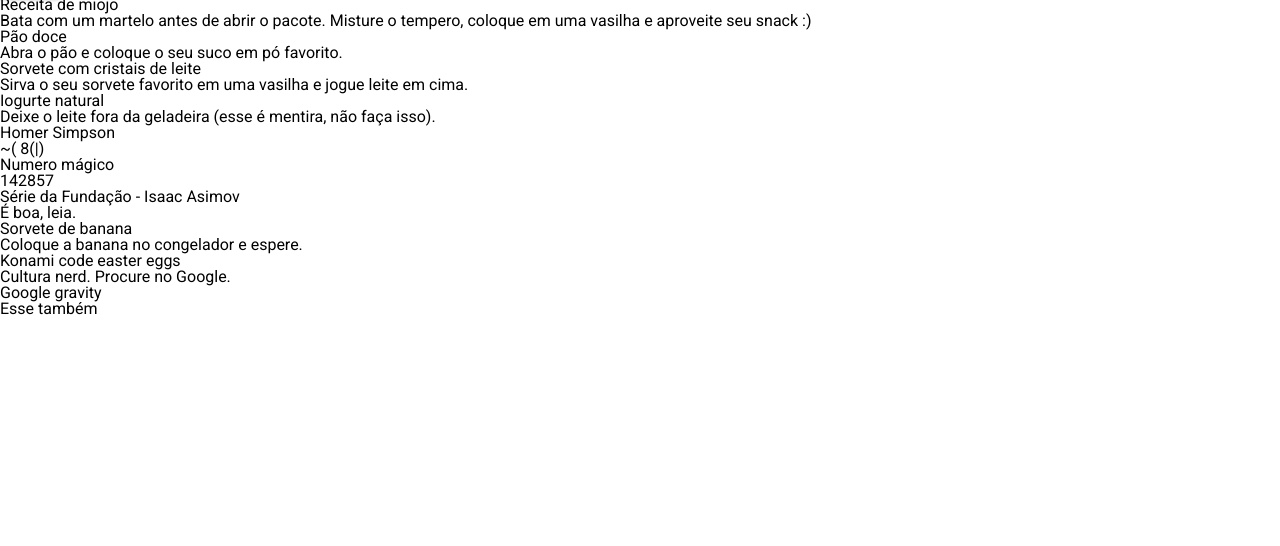
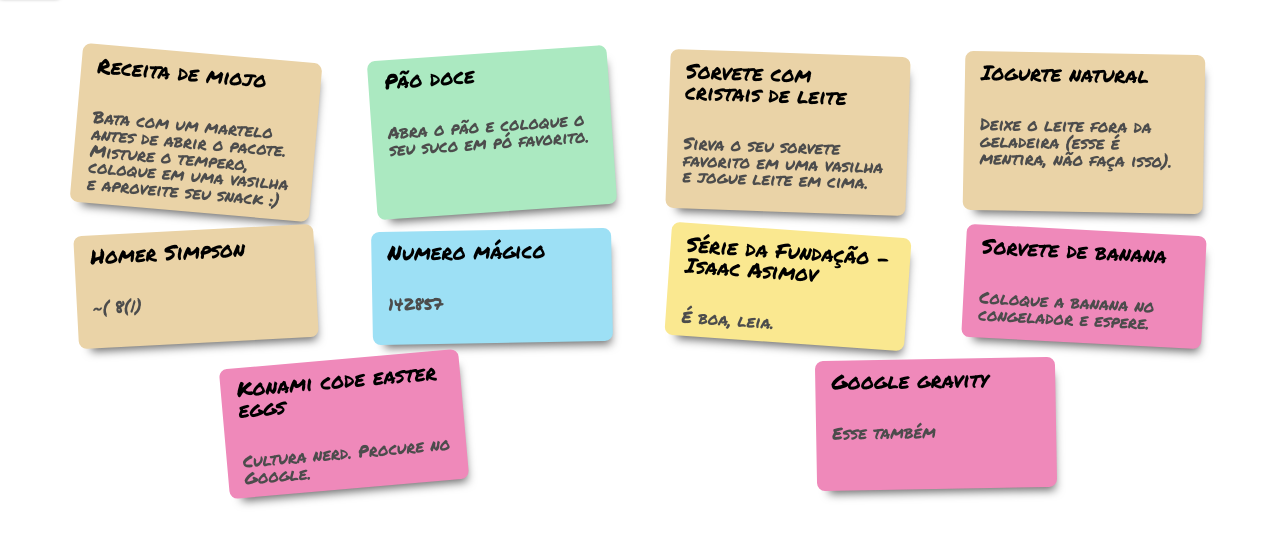
Before and after one commit to antoniolma/TecWeb_DesafioCSS, a plain HTML site: page docs/index.html in a window 1280 px wide. Shown: the part 134-680 px from the top of the page. Drawn offline with nearby package versions, Linux system fonts and the light colour scheme.

Commit message:
Cards concluidos

```diff
--- a/docs/getit.css
+++ b/docs/getit.css
@@ -95,3 +95,114 @@
 .subtitle{
   padding: 1%;
 }
+
+
+ .card-color-1{
+   background-color: #ead3a7
+ }
+ .card-color-2{
+   background-color: #9de0f5
+ }
+ .card-color-3{
+   background-color: #ef89ba
+ }
+ .card-color-4{
+   background-color: #fae890
+ }
+ .card-color-5{
+   background-color: #abe9c1
+ }
+
+ /* https://css-tricks.com/snippets/css/a-guide-to-flexbox/ */
+ .card{
+   /* height: 10rem; */
+   width: 15rem;
+
+   border-radius: 0.5rem;
+   box-shadow: 5px 10px 10px -7px #696969;
+ }
+
+ .card-container{
+   display: flex;
+
+   margin-left: 3.5rem;    /* Espacamento das bordas*/
+   margin-right: 3.5rem;
+   margin-top: 3.5rem;
+   margin-bottom: 3.5rem;
+
+   flex-direction: row; /* Define orientacao horizontal */
+   flex-wrap: wrap;
+   justify-content: space-around;
+
+   gap: 17px;
+ }
+
+ .card-title{
+   font-family: 'Permanent Marker', cursive;
+   font-size:1.3em;
+
+   padding-left: 1.0rem;    /* Espacamento das bordas*/
+   padding-right: 1.0rem;
+   padding-top: 0.7rem;
+   padding-bottom: 1.0rem;
+ }
+
+ .card-content{
+   font-family: 'Permanent Marker', cursive;
+   font-size:1.05em;
+   color: #4c4c4c;
+
+   padding-left: 1.0rem;    /* Espacamento das bordas*/
+   padding-right: 1.0rem;
+   padding-top: 1rem;
+   padding-bottom: 0.7rem;
+ /*
+   margin: 1rem;
+   margin-bottom: 0.7rem; */
+
+   /* text-align:center; */
+ }
+
+ .card-rotation-1{
+   transform: rotate(355deg)
+ }
+
+ .card-rotation-2{
+   transform: rotate(356deg)
+ }
+
+ .card-rotation-3{
+   transform: rotate(357deg)
+ }
+
+ .card-rotation-4{
+   transform: rotate(358deg)
+ }
+
+ .card-rotation-5{
+   transform: rotate(359deg)
+ }
+
+ .card-rotation-6{
+   transform: rotate(0deg)
+ }
+
+ .card-rotation-7{
+   transform: rotate(1deg)
+ }
+
+ .card-rotation-8{
+   transform: rotate(2deg)
+ }
+
+ .card-rotation-9{
+   transform: rotate(3deg)
+ }
+
+ .card-rotation-10{
+   transform: rotate(4deg)
+ }
+
+ .card-rotation-11{
+   transform: rotate(5deg)
+ }
```
